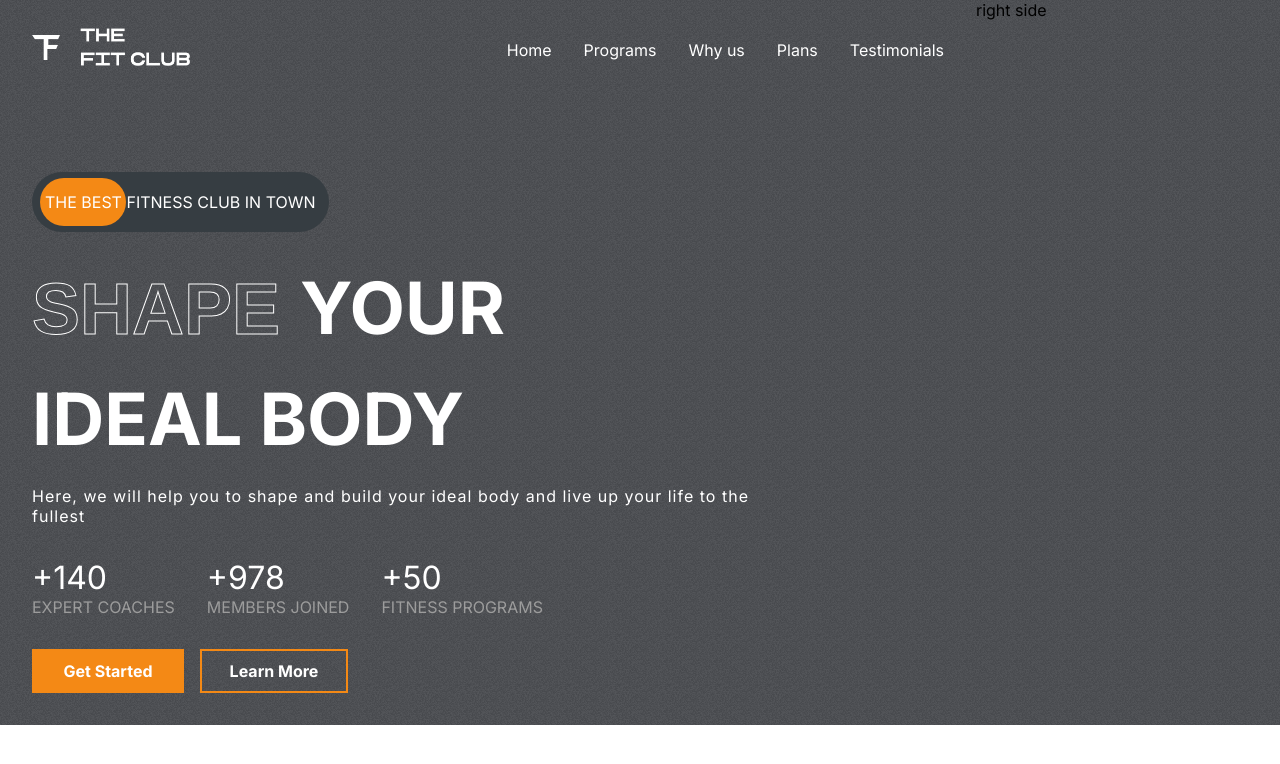
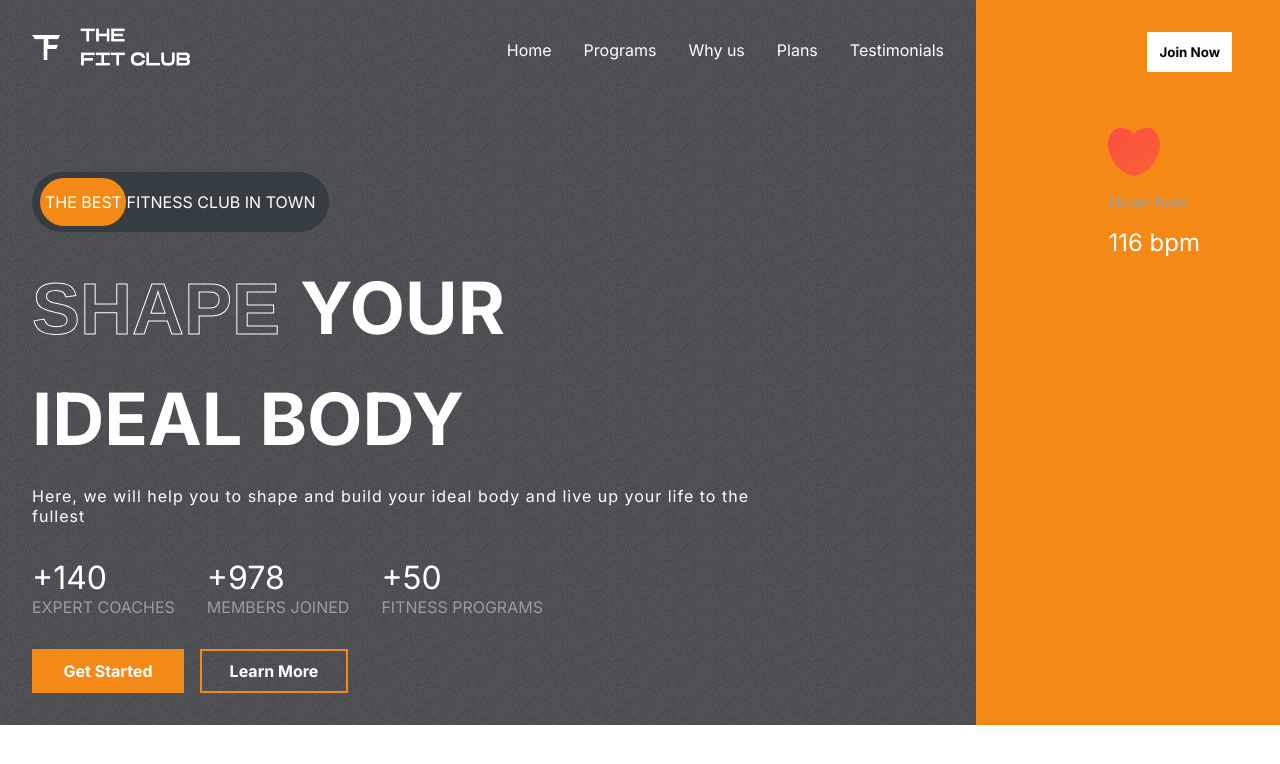
Before and after one commit to ThomasSzentirmay/FT-demo-st, a React (Create React App) app: page / in a window 1280 px wide. Shown: the top 764 px of the page. Built offline with nearby package versions, Linux system fonts and the light colour scheme; the HTML template or start-up script is replaced by a standard one.

Commit message:
building right side of hero section

```diff
--- a/src/components/Hero/Hero.css
+++ b/src/components/Hero/Hero.css
@@ -14,6 +14,8 @@
 
 .right-h {
     flex:1;
+    position: relative;
+    background-color: var(--orange);
 }
 
 .the-best-ad {
@@ -101,3 +103,33 @@
     width: 8rem;
     border: 2px solid var(--orange);
 }
+
+.right-h>.btn {
+    position: absolute;
+    right: 3rem;
+    top: 2rem;
+    color: #000000;
+}
+
+.heart-rate {
+    display: flex;
+    flex-direction: column;
+    gap: 1rem;
+    background-color: var(--darkGray);
+    width: fit-content;
+    padding: 1rem;
+    align-items: start;
+    border-radius: 5px;
+    position: absolute;
+    right: 4rem;
+    top: 7rem;
+}
+
+.heart-rate>:nth-child(2) {
+    color: var(--gray);
+}
+
+.heart-rate>:nth-child(3) {
+    color: #fff;
+    font-size: 1.5rem;
+}
--- a/src/components/Hero/Hero.jsx
+++ b/src/components/Hero/Hero.jsx
@@ -56,7 +56,15 @@
                     <buttons className="btn">Learn More</buttons>
                 </div>
             </div>
-            <div className="right-h">right side</div>
+            <div className="right-h">
+                <button className='btn'>Join Now</button>
+
+                <div className="heart-rate">
+                    <img src={Heart} alt="" />
+                    <span>Heart Rate</span>
+                    <span>116 bpm</span>
+                </div>
+            </div>
         </div>
     )
 }
```
